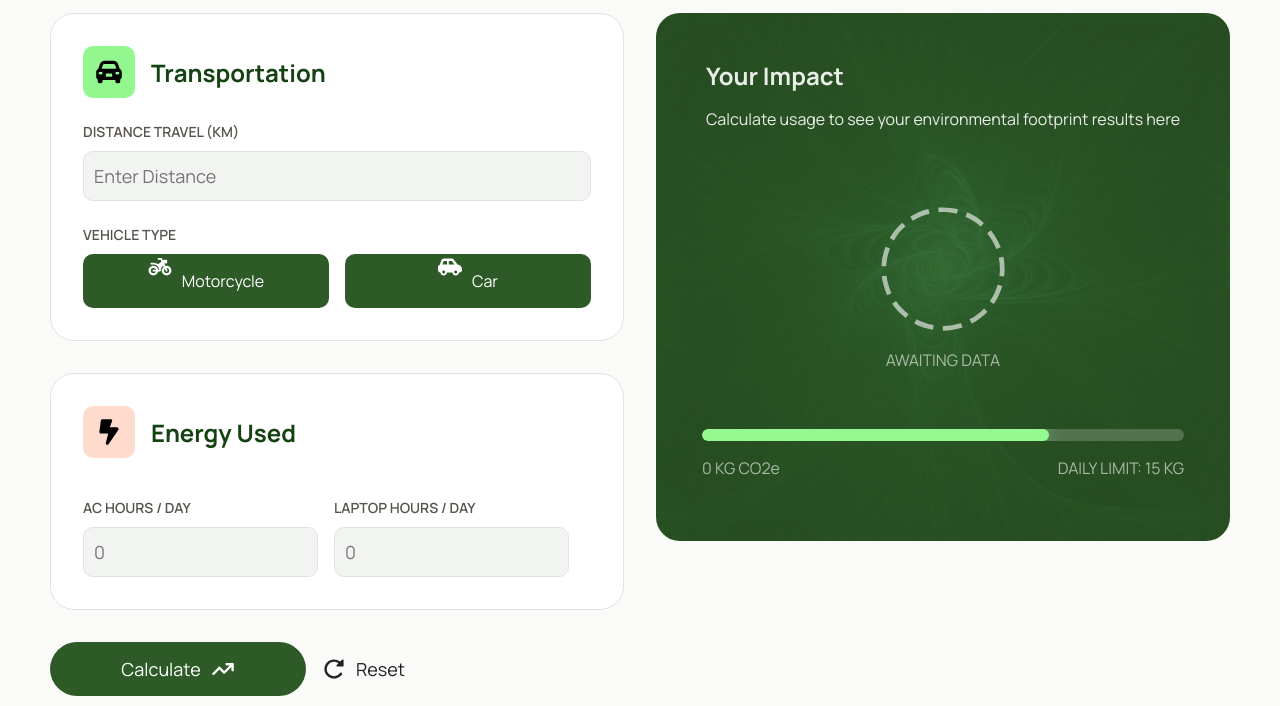
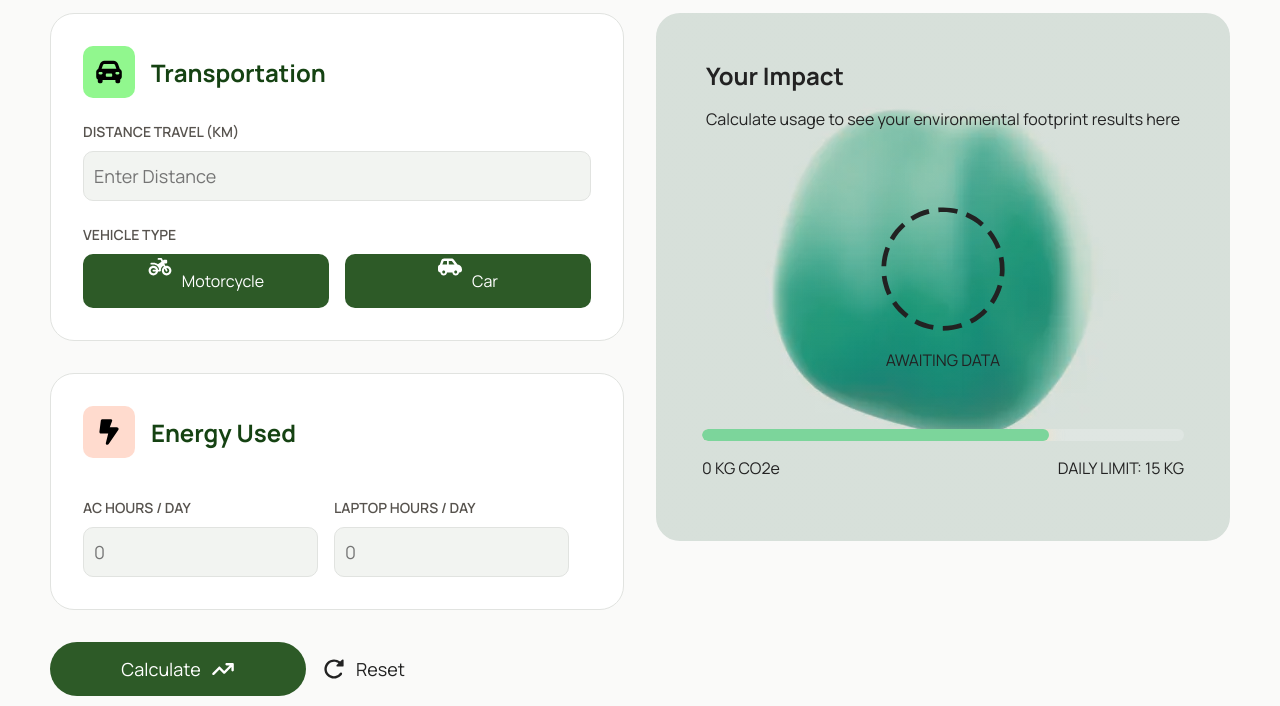
Before and after one commit to abcdavk/eco-track, a website with bundled scripts: page public/page/dashboard.html in a window 1280 px wide. Shown: the part 225-931 px from the top of the page. Built offline with nearby package versions, Linux system fonts and the light colour scheme; files whose address does not match are found by name.

Commit message:
change impact section picture

```diff
--- a/public/styles/page/dashboard.css
+++ b/public/styles/page/dashboard.css
@@ -161,8 +161,9 @@
 .dashboard .bento .your-impact {
   grid-area: 1 / 2 / 2 / 3;
   background-image:
-    linear-gradient(rgba(45, 90, 39, 0.85), rgba(45, 90, 39, 0.85)),
-    url("../../img/your_impact.png");
+    linear-gradient(rgba(200, 200, 200, 0.5), rgba(200, 200, 200, 0.5)),
+    url("../../img/your_impact.webp");
+  filter: hue-rotate(280deg);
   background-position: center;
   border-radius: var(--round-lg);
   height: 436px;
@@ -171,9 +172,10 @@
   justify-content: center;
   align-items: center;
   flex-direction: column;
+  transition: filter 3s;
 }
 .dashboard .bento .your-impact .title {
-  color: rgba(255, 255, 255, 0.9);
+  color: var(--text)
 }
 .dashboard .bento .your-impact .title h2 {
   margin: 0;
@@ -186,10 +188,10 @@
 }
 .dashboard .bento .your-impact .visualizer svg {
   margin: auto;
-  fill: rgba(255, 255, 255, 0.6);
+  fill: var(--text);
 }
 .dashboard .bento .your-impact .visualizer p {
-  color: rgba(255, 255, 255, 0.6);
+  color: var(--text);
   text-transform: uppercase;
   margin: auto;
 }
@@ -204,13 +206,13 @@
   width: 72%;
   height: 100%;
   border-radius: 999px;
-  background: #94F990;
+  background: #90c6f9;
   box-shadow: 0px 0px 15px 0px #94F99080;
   transform-origin: left center;
 }
 .dashboard .bento .your-impact .progress-text {
   width: 100%;
   display: flex;
-  color: rgba(255, 255, 255, 0.6);
+  color: var(--text);
   justify-content: space-between;
 }
```
Also changed, not shown: public/img/your_impact.png (deleted), public/img/your_impact.webp (added).
